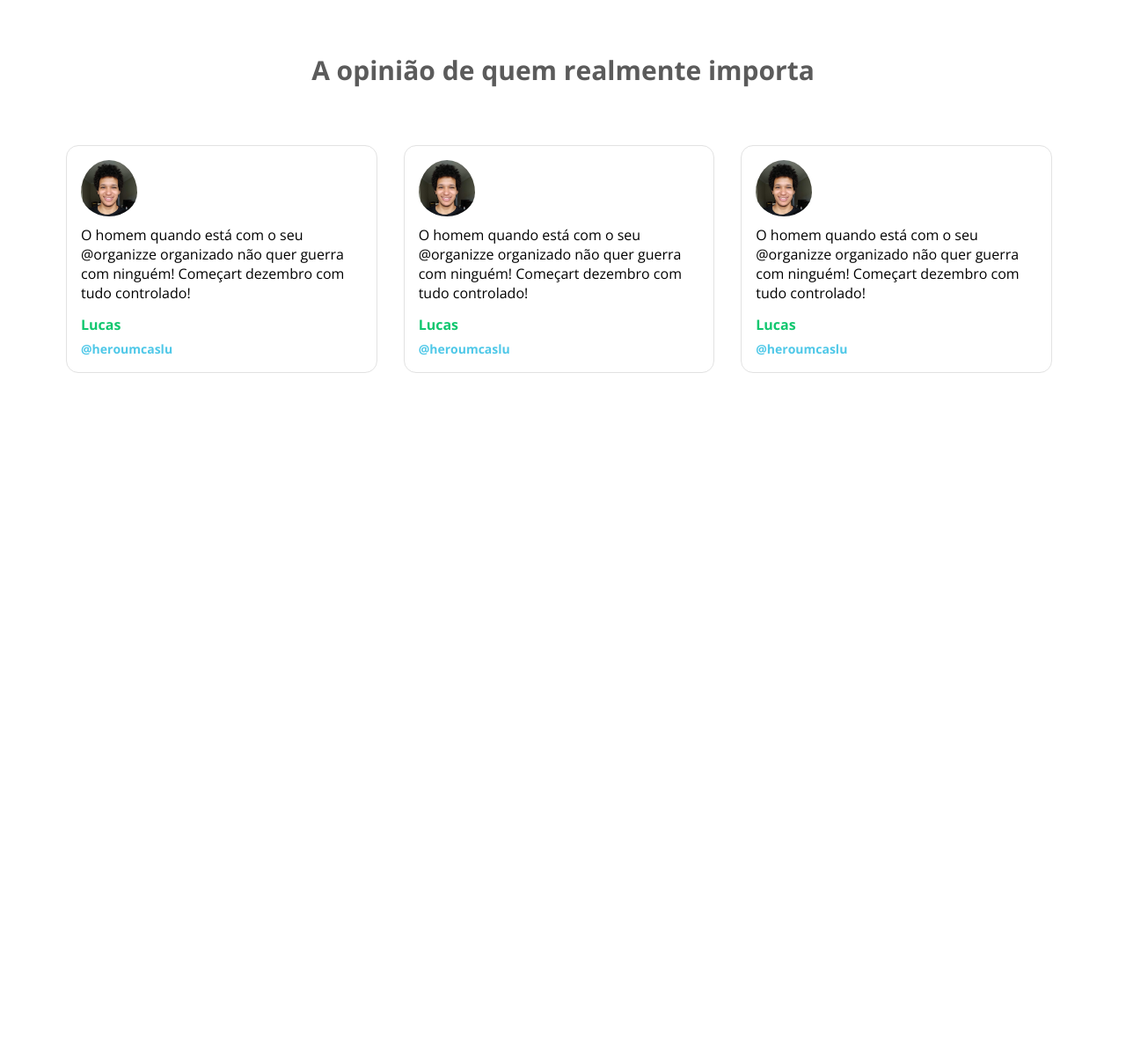
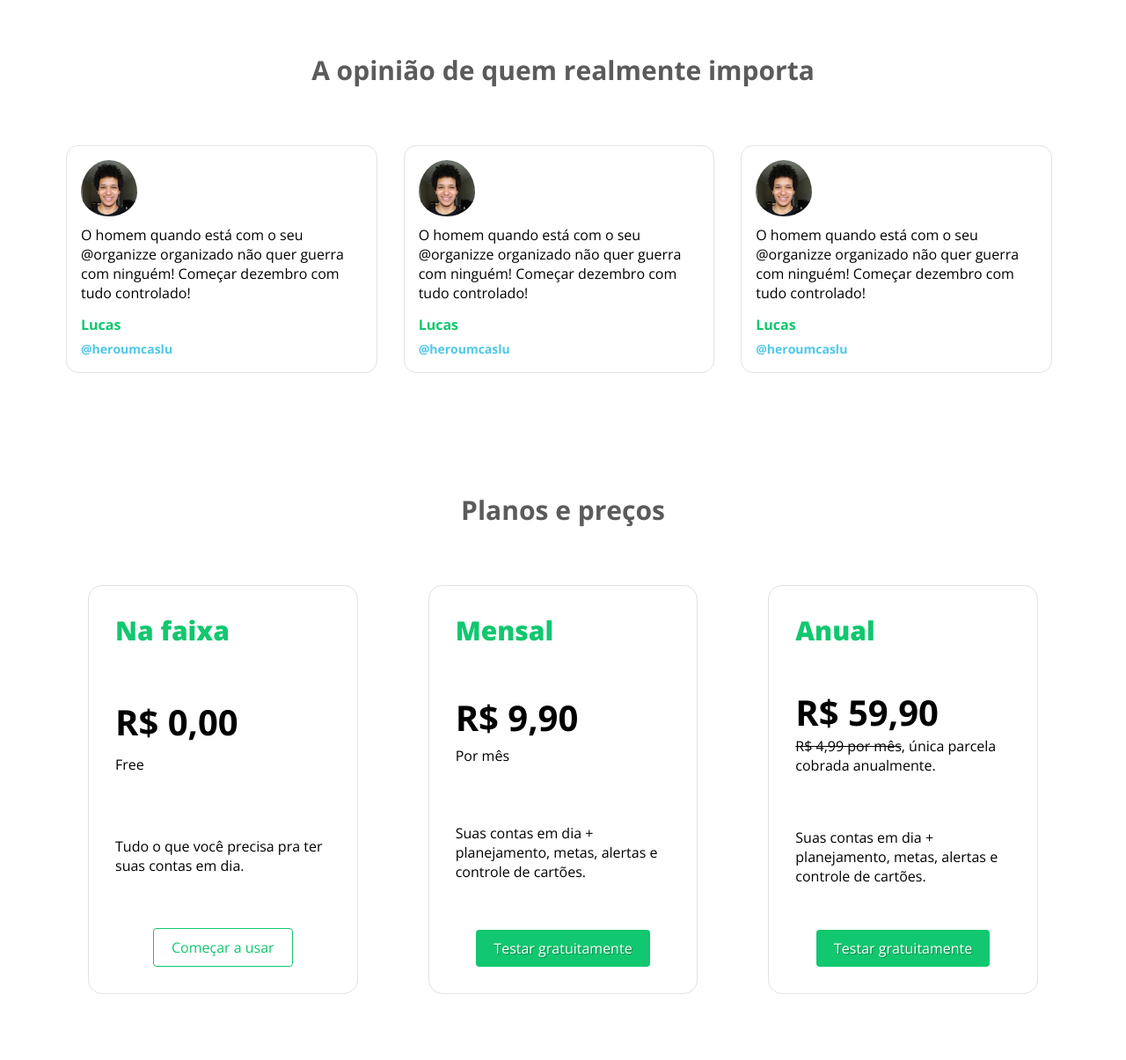
Before and after one commit to heroumcaslu/organizze, a PHP site: page /organizze/ in a window 1280 px wide. Shown: the part 2360-3565 px from the top of the page at 88% size. Before the commit the page ends 2784 px from the top, so only its background shows below. Run offline with PHP 8.4, Linux system fonts and the light colour scheme.

Commit message:
Planos e preços

```diff
--- a/index.php
+++ b/index.php
@@ -58,6 +58,7 @@ $configSiteName = "Organizze";
             require "{$configThemePath}/callToAction.php";
             require "{$configThemePath}/functionalities.php";
             require "{$configThemePath}/socialProof.php";
+            require "{$configThemePath}/plans.php";
 
         }
 
--- /dev/null
+++ b/theme/plans.php
@@ -0,0 +1,31 @@
+<section class="plans-area">
+    <div class="container">
+        <header class="offer-header">
+            <h2>Planos e preços</h2>
+            <div class="line-shape"></div>
+        </header>
+        <div class="plans flex">
+            <div class="plan flex flex-3">
+                <h2>Na faixa</h1>
+                <h3 class="price">R$ 0,00</h3>
+                <span class="recurrence">Free</span>
+                <p>Tudo o que você precisa pra ter suas contas em dia.</p>
+                <button class="btn btn-success-out radius">Começar a usar</button>
+            </div>
+            <div class="plan monthly-plan flex flex-3">
+                <h2>Mensal</h1>
+                <h3 class="price">R$ 9,90</h3>
+                <span class="recurrence">Por mês</span>
+                <p>Suas contas em dia + planejamento, metas, alertas e controle de cartões.</p>
+                <button class="btn btn-success radius">Testar gratuitamente</button>
+            </div>
+            <div class="plan yearly-plan flex flex-3">
+                <h2>Anual</h2>
+                <h3 class="price">R$ 59,90</h3>
+                <span class="recurrence"><span class="monthly">R$ 4,99 por mês</span>, única parcela cobrada anualmente.</span>
+                <p>Suas contas em dia + planejamento, metas, alertas e controle de cartões.</p>
+                <button class="btn btn-success radius">Testar gratuitamente</button>
+            </div>
+        </div>
+    </div>
+</section>
--- a/theme/socialProof.php
+++ b/theme/socialProof.php
@@ -7,19 +7,19 @@
         <div class="comments flex">
             <div class="comment flex-3">
                 <img class="rounded" src="<?= $configBase ?>/assets/img/user-img.jpg" alt="">
-                <p>O homem quando está com o seu @organizze organizado não quer guerra com ninguém! Começart dezembro com tudo controlado!</p>
+                <p>O homem quando está com o seu @organizze organizado não quer guerra com ninguém! Começar dezembro com tudo controlado!</p>
                 <span class="user-name">Lucas</span>
                 <a class="instagram-user" href="https://www.instagram.com/heroumcaslu">@heroumcaslu</a>
             </div>
             <div class="comment flex-3">
                 <img class="rounded" src="<?= $configBase ?>/assets/img/user-img.jpg" alt="">
-                <p>O homem quando está com o seu @organizze organizado não quer guerra com ninguém! Começart dezembro com tudo controlado!</p>
+                <p>O homem quando está com o seu @organizze organizado não quer guerra com ninguém! Começar dezembro com tudo controlado!</p>
                 <span class="user-name">Lucas</span>
                 <a class="instagram-user" href="https://www.instagram.com/heroumcaslu">@heroumcaslu</a>
             </div>
             <div class="comment flex-3">
                 <img class="rounded" src="<?= $configBase ?>/assets/img/user-img.jpg" alt="">
-                <p>O homem quando está com o seu @organizze organizado não quer guerra com ninguém! Começart dezembro com tudo controlado!</p>
+                <p>O homem quando está com o seu @organizze organizado não quer guerra com ninguém! Começar dezembro com tudo controlado!</p>
                 <span class="user-name">Lucas</span>
                 <a class="instagram-user" href="https://www.instagram.com/heroumcaslu">@heroumcaslu</a>
             </div>
--- a/theme/style.css
+++ b/theme/style.css
@@ -376,6 +376,68 @@ nav.flex {
 
 }
 
+/* Plans */
+
+.plans-area .plans {
+
+    padding: 50px;
+    justify-content: space-around;
+
+}
+
+.plans-area .plan {
+
+    flex-basis: calc(33.33% - 5em);
+    padding: 30px;
+    align-content: space-between;
+    border: 1px solid #e2e2e2;
+    border-radius: 1em;
+
+
+}
+
+.plans-area .plan h2 {
+
+    color: var(--green);
+    flex-basis: 100%;
+    font-size: 1.875em;
+    font-weight: 800;
+    padding-bottom: 45px;
+
+}
+
+.plans-area .plan .price {
+
+    flex-basis: 100%;
+    font-weight: bold;
+    font-size: 2.5em;
+
+}
+
+.plans-area .plan span {
+
+    padding-bottom: 60px;
+
+}
+
+.yearly-plan .monthly {
+
+    text-decoration: line-through;
+
+}
+
+.plans-area .plan p {
+
+    padding-bottom: 50px;
+
+}
+
+.plans-area .plan button {
+
+    margin: 0 auto;
+
+}
+
 @media (max-width: 62em) {
 
     .main_header .btn.cadastro {
```
